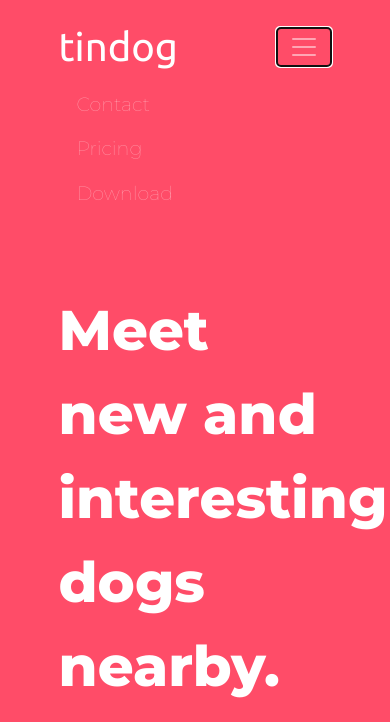
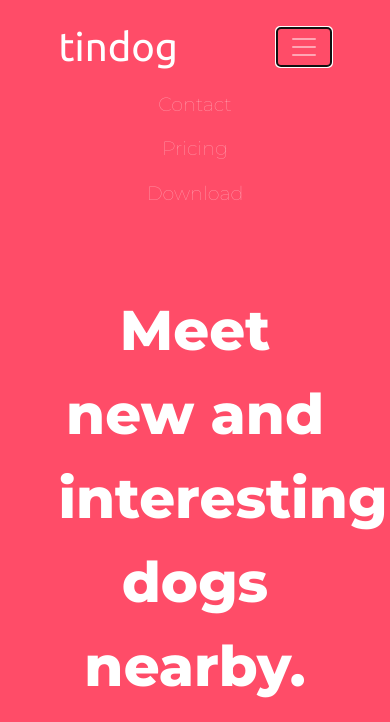
Before and after one commit to Elineely/2021_Web_Development_Bootcamp, a plain HTML site: page index.html in a window 390 px wide. Both pictures are taken after a click on the button "Toggle navigation". Shown: the top 722 px of the page. Drawn offline with nearby package versions, Linux system fonts and the light colour scheme; files that its build step writes are made by us from their sources.

Commit message:
tindog project
-made the title section more mobile-friendly
-made the navbar be able to work

```diff
--- a/index.html
+++ b/index.html
@@ -35,13 +35,13 @@
         <div class="collapse navbar-collapse" id="navbarTogglerDemo02">
             <ul class="navbar-nav ml-auto">
             <li class="nav-item">
-                <a class="nav-link" href="#">Contact</a>
+                <a class="nav-link" href="#footer">Contact</a>
             </li>
             <li class="nav-item">
-                <a class="nav-link" href="#">Pricing</a>
+                <a class="nav-link" href="#pricing">Pricing</a>
             </li>
             <li class="nav-item">
-                <a class="nav-link" href="#">Download</a>
+                <a class="nav-link" href="#cta">Download</a>
             </li>
             </ul>
         </div>
@@ -62,7 +62,6 @@
           </div>
     </div>
   </section>
-
 
   <!-- Features -->
 
--- a/styles.css
+++ b/styles.css
@@ -17,6 +17,8 @@ h2{
 body{
   font-family: 'Montserrat';
 }
+
+/*title section*/
 
 #title {
   background-color: #ff4c68;
@@ -60,6 +62,18 @@ body{
 .download-botton{
 margin : 5% 3% 5% 0;
 }
+
+@media(max-width : 1029px){
+  #title{
+    text-align: center;
+  }
+  .title-image{
+    position: static;
+    transform: rotate(0);
+  }
+
+}
+
 
 /* features*/
 
```
